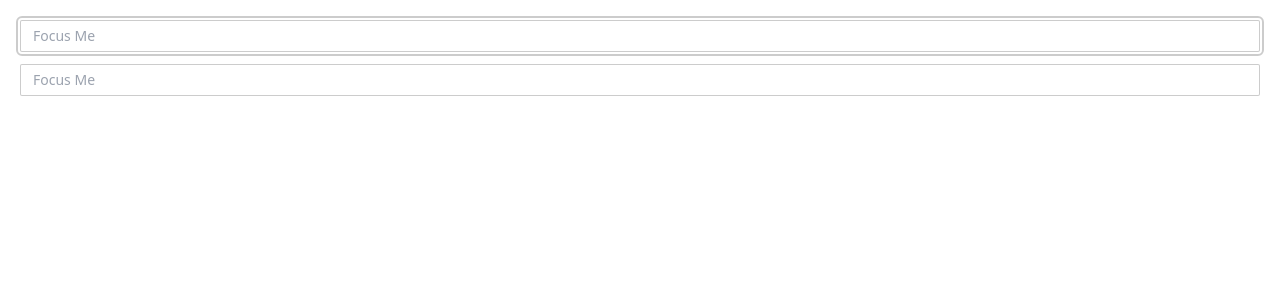
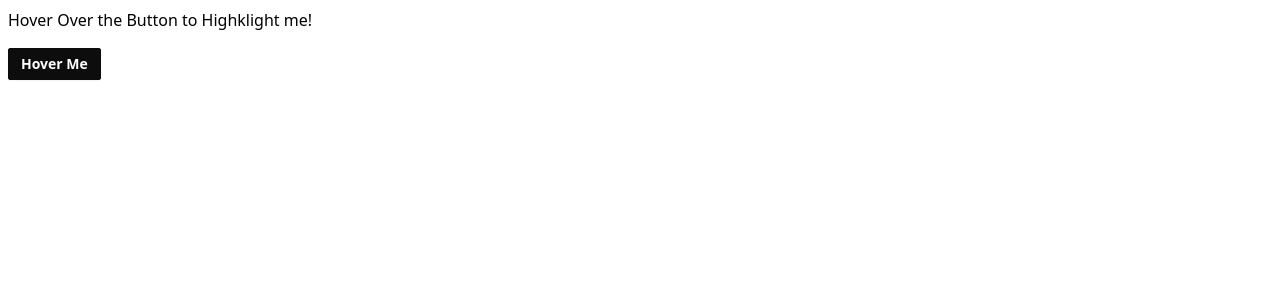
Before and after one commit to Chandu-Sasidharan/react-notes, a React (Vite) app: page / in a window 1280 px wide. Shown: the top 300 px of the page. Built offline with nearby package versions, Linux system fonts and the light colour scheme.

Commit message:
create direct styling

```diff
--- a/src/App.jsx
+++ b/src/App.jsx
@@ -1,9 +1,11 @@
-import InputFocus from "./components/input-focus";
+// import InputFocus from "./components/input-focus";
+import DirectStyling from "./components/direct-styling";
 
 export default function App() {
     return (
         <>
-           <InputFocus />
+           {/* <InputFocus /> */}
+           <DirectStyling />
         </>
     )
 }
--- /dev/null
+++ b/src/components/direct-styling/index.jsx
@@ -0,0 +1,40 @@
+import { useRef } from "react";
+
+function DirectStyling() {
+    // Reference to the element we want to style directly
+    const headerRef = useRef(null);
+
+    // Function to change style
+    const highlightHeader = () => {
+        if (headerRef.current) {
+            headerRef.current.style.backgroundColor = '#ffd700';
+        }
+    }
+
+    // Function to reset the style
+    const resetHeaderStyle = () => {
+        if (headerRef.current) {
+            headerRef.current.style.backgroundColor = '';
+        }
+    }
+
+    return (
+        <div>
+            <h1
+                className="p-2"
+                ref={headerRef}
+            >
+                Hover Over the Button to Highklight me!
+            </h1>
+            <button
+                className="btn btn-primary btn-sm m-2"
+                onMouseEnter={highlightHeader}
+                onMouseLeave={resetHeaderStyle}
+            >
+                Hover Me
+            </button>
+        </div>
+    )
+}
+
+export default DirectStyling
```
Also changed, not shown: 1 other file (tests, documents, lock files or other folders).
